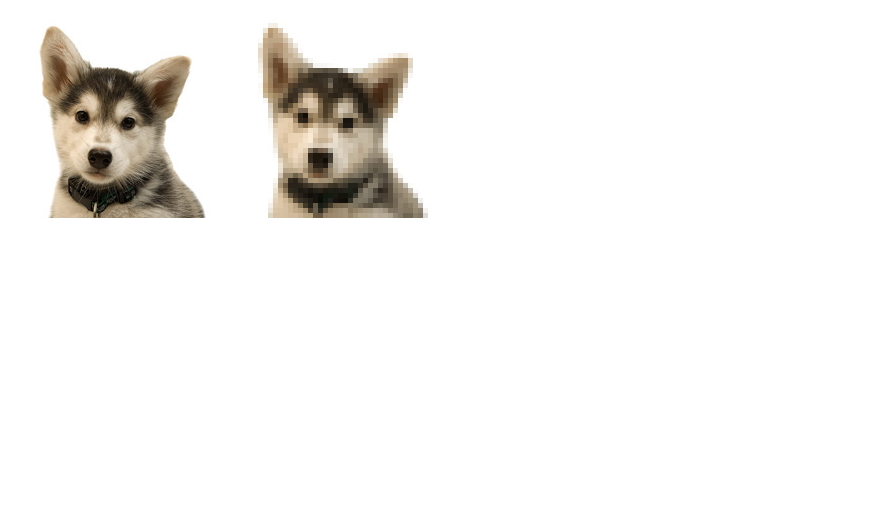
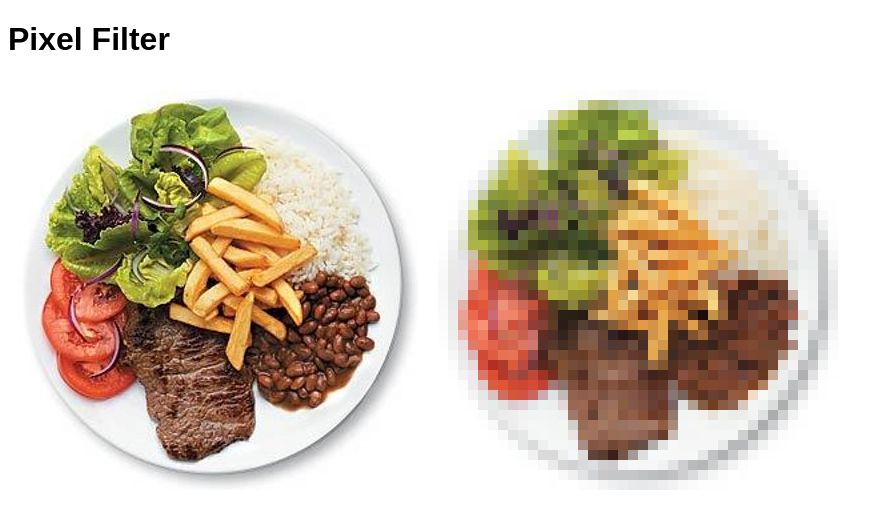
Before and after one commit to tiagoevanp/pixel_filter, a plain HTML site: page index.html in a window 1280 px wide. Shown: the whole page, without its empty margins (0-891 px from the left). Drawn offline with Linux system fonts and the light colour scheme.

Commit message:
new structure and image examples

```diff
--- a/app.js
+++ b/app.js
@@ -4,7 +4,7 @@ window.onload = () => {
 
 const doAll = () => {
 	const image = createImage();
-	const pixelSize = 5;
+	const pixelSize = 10;
 	image.onload = () => {
 		const canvasOriginalImageContext = createCanvas(image);
 		const canvasFilterImageContext = createCanvas(image);
@@ -26,7 +26,7 @@ const createCanvas = image => {
 
 const createImage = () => {
 	const image = new Image();
-	image.src = 'dog.jpg';
+	image.src = 'teleguiada.jpeg';
 	return image;
 }
 
--- a/index.html
+++ b/index.html
@@ -4,9 +4,11 @@
 		<meta charset="UTF-8">
 		<meta title="Pixel Filter">
 		<link rel="icon" href="boat.jpg">
+		<link rel="stylesheet" type="text/css" href="./stylesheet.css">
 		<script src="./app.js" type="text/javascript"></script>
 	</head>
 	<body>
+		<div><h1>Pixel Filter</h1></div>
 		<div id="root"></div>
 	</body>
 </html>
--- /dev/null
+++ b/stylesheet.css
@@ -0,0 +1,3 @@
+h1 {
+    font-family: sans-serif;
+}
```
Also changed, not shown: teleguiada.jpeg (added), 1 other file.
